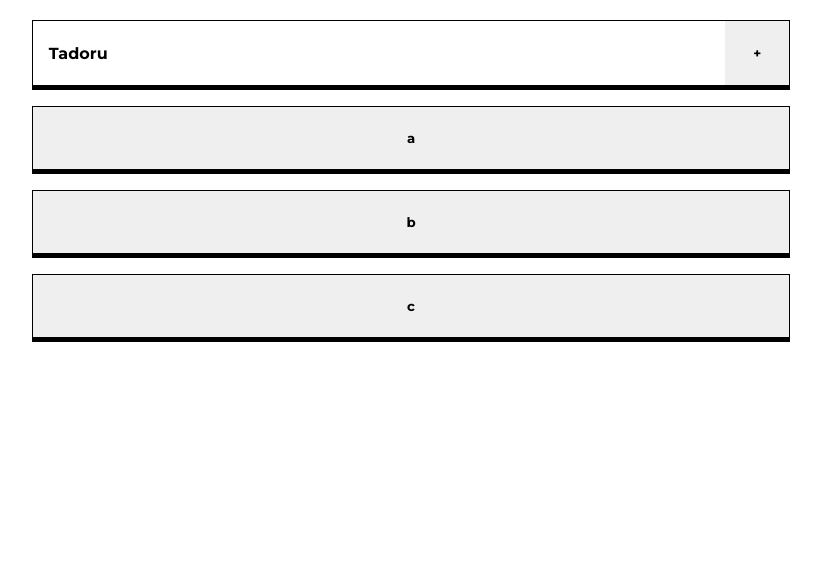
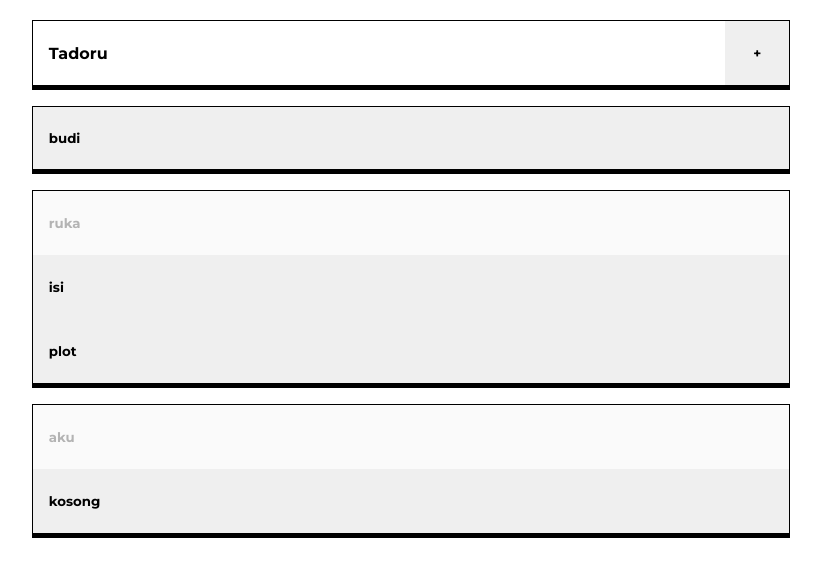
Before and after one commit to hmadrois/tadoru, a Vue app: page / in a window 1280 px wide. Shown: the top 576 px of the page, without its empty margins (229-1050 px from the left). Built offline with nearby package versions, Linux system fonts and the light colour scheme.

Commit message:
sub list

```diff
--- a/src/app.vue
+++ b/src/app.vue
@@ -6,10 +6,11 @@ import MainEditor from './components/editor.vue'
 
 import { provide, reactive, ref } from 'vue';
 
-const items = ref([
-    ['a', 'qwe'],
-    ['b', 'asd'],
-    ['c', 'zxc'],
+const items = reactive([
+    ['ruka.isi', 'qwe'],
+    ['aku.kosong', 'zxc'],
+    ['ruka.plot', 'asd'],
+    ['budi', 'asdkjdas']
 ])
 
 const editing = ref(false)
@@ -29,25 +30,25 @@ function itemTambah(){
 }
 
 function itemPilih(index){
-    notes.judul = items.value[index][0]
-    notes.isi = items.value[index][1]
+    notes.judul = items[index][0]
+    notes.isi = items[index][1]
     selected.value = index
     editing.value = true
 }
 
 function kembali(localNotes){
-    items.value[selected.value][0] = localNotes.judul
-    items.value[selected.value][1] = localNotes.isi
-    // notes.judul = ''
-    // notes.isi = ''
+    items[selected.value][0] = localNotes.judul
+    items[selected.value][1] = localNotes.isi
     editing.value = false
     selected.value = -1
+    notes.judul = ''
+    notes.isi = ''
 }
 
 </script>
 
 <template>
-    <div class="content-container">
+    <div class="container">
         <MainHeader @item-tambah="itemTambah" />
         <MainContent @item-pilih="itemPilih" />
         <MainEditor @kembali="kembali" />
@@ -62,15 +63,15 @@ function kembali(localNotes){
     font-weight: bold;
 }
 
-.content-container {
+.container {
     margin: 20px 0;
 }
 
 @media (min-width: 600px){
-    .content-container { margin: 20px 10%; }
+    .container { margin: 20px 10%; }
 }
 @media (min-width: 1200px){
-    .content-container { margin: 20px 20%; }
+    .container { margin: 20px 20%; }
 }
 
 .box {
--- a/src/components/content.vue
+++ b/src/components/content.vue
@@ -1,28 +1,99 @@
 <script setup>
-import { inject } from 'vue';
-
+import { inject, onMounted, reactive, ref, watch } from 'vue';
 
 const items = inject('items')
 
+const judulJudul = ref([])
+const sarang = ref({})
+
+onMounted(() => {
+    judulJudul.value = ambilJudul(items)
+    sarang.value = aturSarang(judulJudul.value)
+})
+
+watch(items, () => {
+    judulJudul.value = ambilJudul(items)
+    sarang.value = aturSarang(judulJudul.value)
+})
+
+function aturSarang(arr){
+    let sub = {}
+
+    for (let i = 0; i < arr.length; i++){
+        const el = arr[i]
+        if (typeof el != "object"){ continue }
+        if (!Object.keys(sub).includes(el[0])){
+            sub[el[0]] = {}
+            sub[el[0]][i] = el[1]
+            continue
+        }
+        sub[el[0]][i] = el[1]
+    }
+    return sub
+}
+
+function ambilJudul(arr){
+    let new_arr = []
+    for (let i = 0; i < arr.length; i++){
+        let el = arr[i][0]
+
+        if (el.includes('.')){ el = el.split('.') }
+
+        new_arr.push(el)
+    }
+    return new_arr
+}
 
 </script>
 
 
 <template>
     <div class="flex">
-        <button class="box shadow" @click="$emit('itemPilih', index)" v-for="(item, index) in items">{{ item[0] }}</button>
+        <template v-for="(judul, index) in judulJudul">
+            <button @click="$emit('itemPilih', index)" class="box shadow" style="margin-top: 20px;" v-if="(typeof judul) == 'string'">{{ judul }}</button>
+        </template>
+        <template v-for="(val, key) in aturSarang(judulJudul)">
+            <div class="shadow" style="margin-top: 20px;">
+                <button disabled class="box">{{ key }}</button>
+                <template v-for="(subVal, subKey) in val">
+                    <button @click="$emit('itemPilih', subKey)" class="box sub">{{ subVal }}</button>
+                </template>
+            </div>
+        </template>
     </div>
 </template>
 
 <style scoped>
+
+ul {
+    list-style: none;
+    padding: 0;
+    margin: 0;
+}
+
+li {
+    margin-top: 20px;
+    border: 1px solid;
+}
+
+.sub {
+}
+
+.line {
+    line-height: 64px;
+    margin-left: 1rem;
+}
 
 .flex {
     display: flex;
     flex-direction: column;
 }
 
-.flex > button {
-    margin-top: 20px;
+button {
+    text-align: left;
+    width: 100%;
+    margin: 0;
+    padding-left: 1rem;
 }
 
 </style>
```
